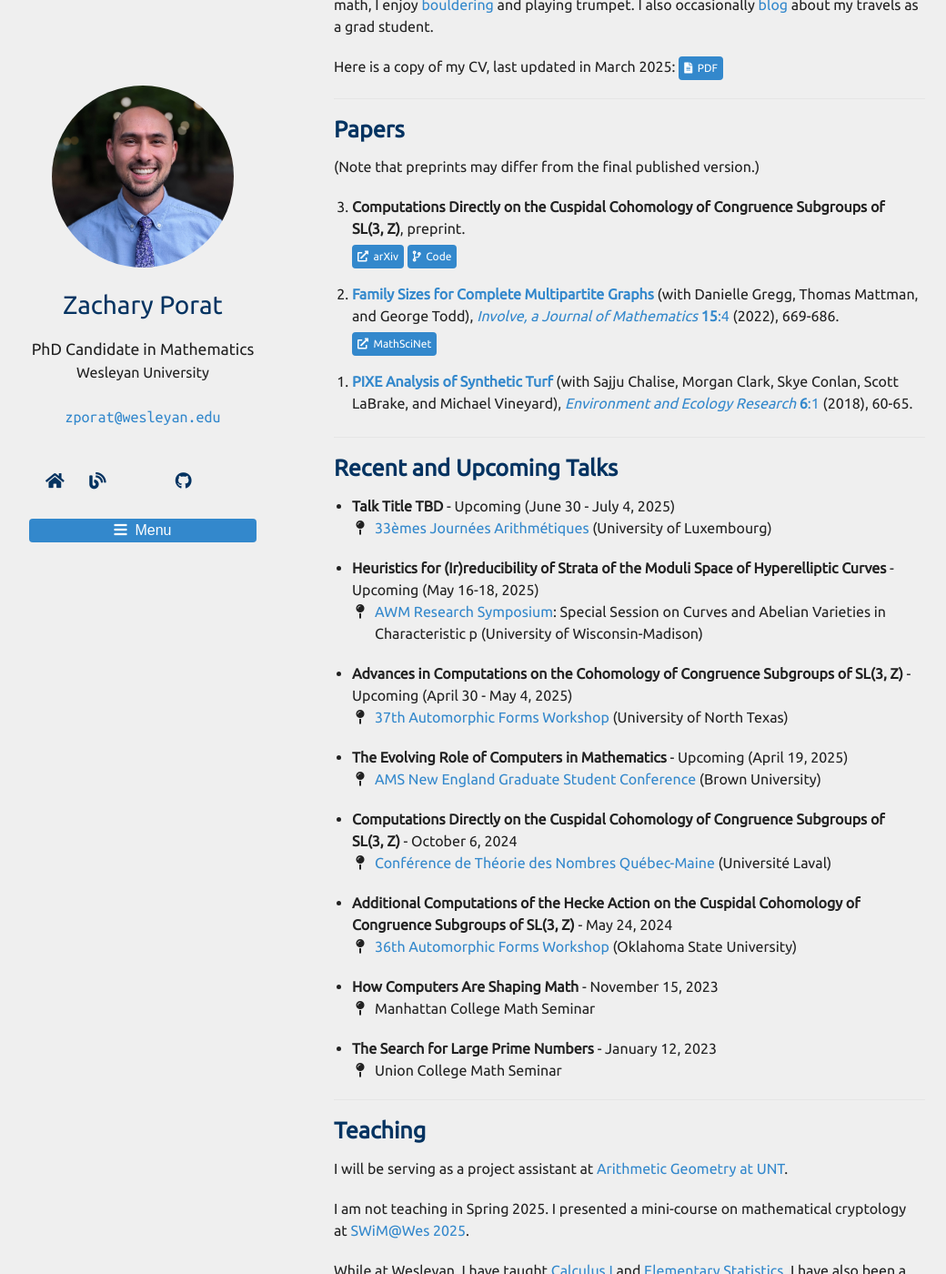
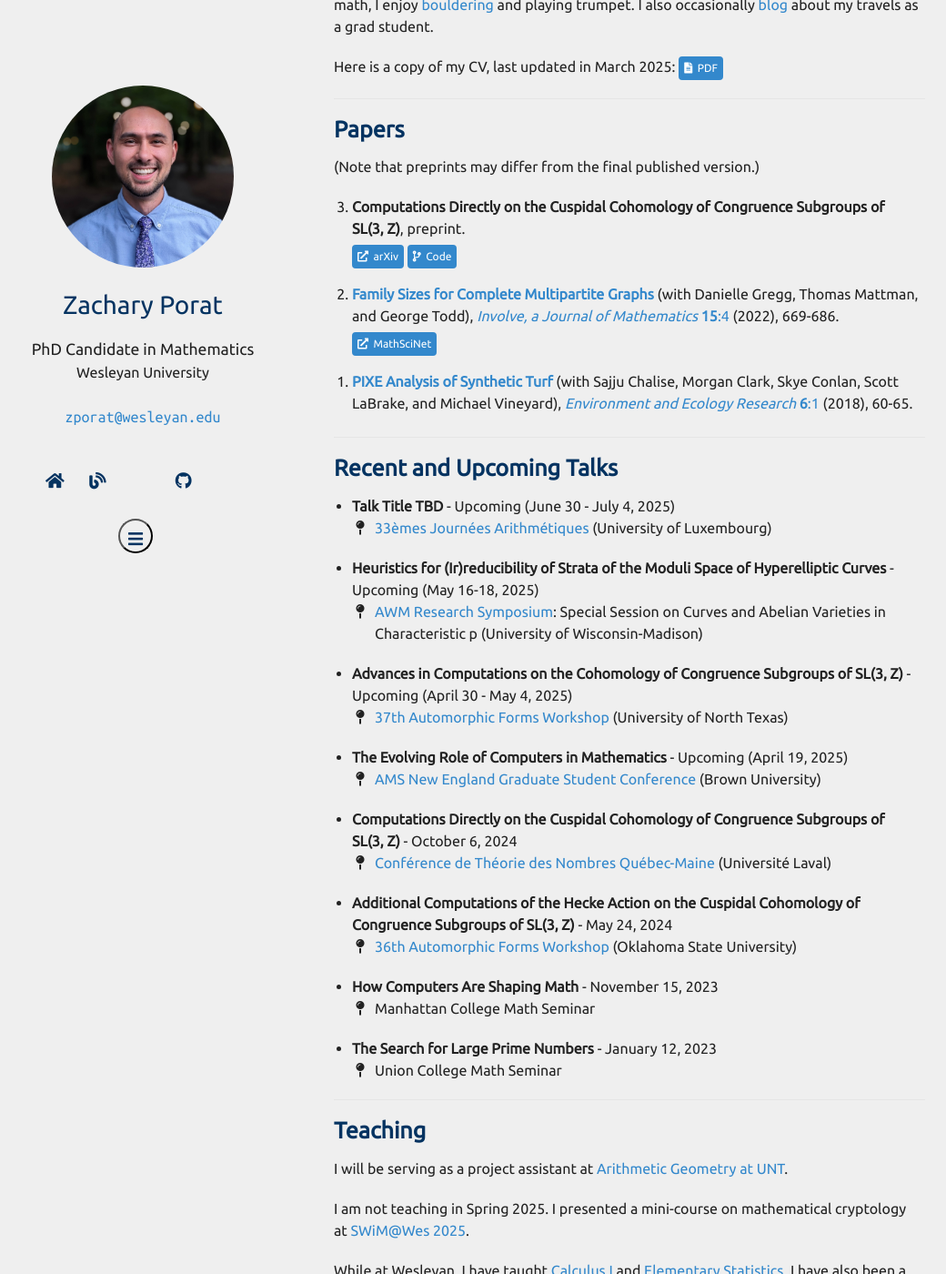
Before and after one commit to zporat/zporat.github.io, a Jekyll site: the page built from index.md, in a window 1280 px wide and 1400 px high, scrolled down 310 px. Shown: the whole window at 91% size, without its empty margins (98-1138 px from the left). Built offline with Jekyll 4.4.1, drawn with Linux system fonts in a browser that asks for light colours; nearby versions of some CDN libraries; a style sheet for code colours, icons or effects is not loaded; our own code applies the rules of GitHub Pages for plain Markdown files.

Commit message:
nav button test

```diff
--- a/_layouts/homepage.html
+++ b/_layouts/homepage.html
@@ -94,7 +94,7 @@
         <br>
 
         <div class="dropdown">
-          <button class="dropbtn"><i class="fas fa-bars" aria-hidden="true"></i>&nbsp; Menu</button>
+          <button class="dropbtn"><i class="fas fa-bars" aria-hidden="true"></i></button>
           <div class="dropdown-content">
             <a href="#about"><i class="fas fa-address-card" aria-hidden="true"></i>&nbsp; About</a>
             <a href="#papers"><i class="fas fa-newspaper" aria-hidden="true"></i>&nbsp; Papers</a>
--- a/_sass/minimal-light-no-dark-mode.scss
+++ b/_sass/minimal-light-no-dark-mode.scss
@@ -577,15 +577,16 @@
 
  /* Dropdown Button */
  .dropbtn {
-  background-color: #38C;
-  color: white;
-  padding: 4px;
-  font-size: 16px;
-  border-radius: 4px;
-  border: none;
   display:inline-block;
-  width: 100%;
-  transition-duration: 0.3s;
+  height:2.4rem;
+  width:2.4rem;
+  background-color:transparent;
+  color:#043361!important;
+  border-radius:100%;
+  text-align:center;
+  font-size:1.15rem;
+  line-height:2.5rem;
+  margin-right:1rem;
 }
 
 /* The container <div> - needed to position the dropdown content */
@@ -620,4 +621,4 @@
 .dropdown:hover .dropdown-content {display: block;}
 
 /* Change the background color of the dropdown button when the dropdown content is shown */
-.dropdown:hover .dropbtn {background-color: #043361;}
+.dropdown:hover .dropbtn {background-color: white;}
```
Also changed, not shown: _layouts/blog.html (+6 -6 lines), _layouts/post.html (+6 -6 lines).
